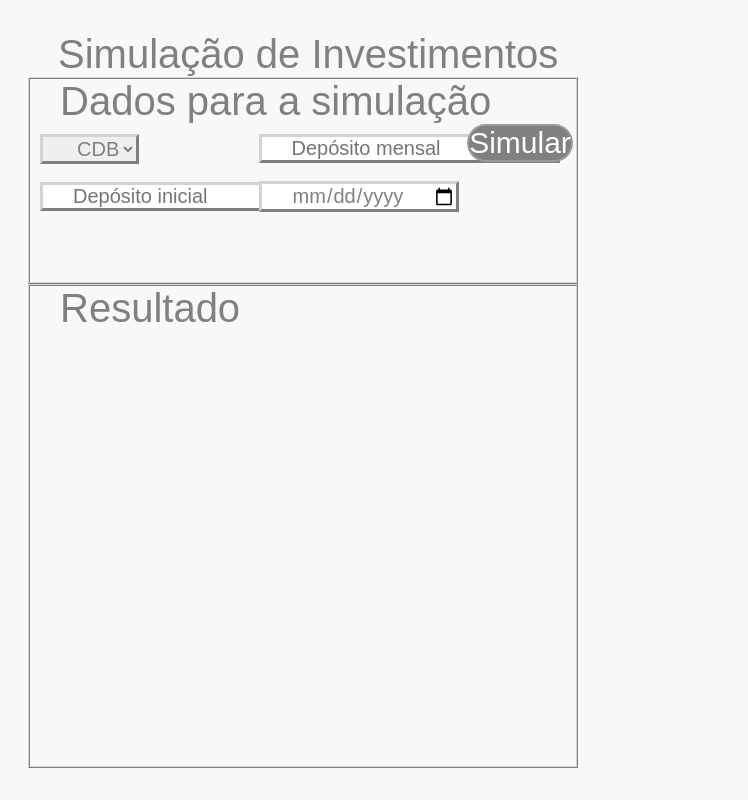
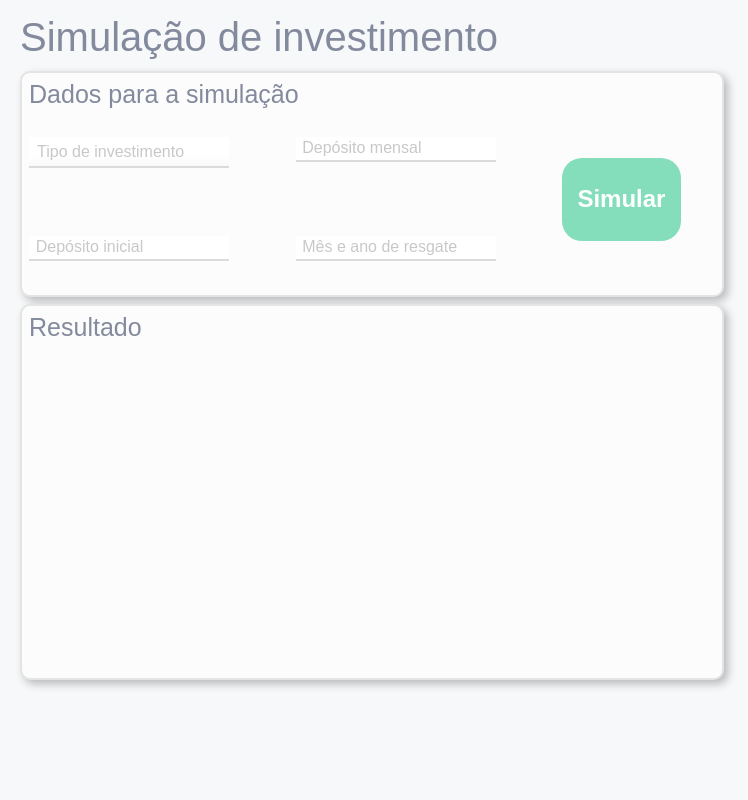
Before and after one commit to GuilhermeG-L/InvestApp, an Electron app: page pages/Investimentos/investimentos.html in a window 800 px wide. Shown: the full height of the page, 52-800 px from the left. Drawn offline with Linux system fonts and the light colour scheme.

Commit message:
Investimentos

```diff
--- a/pages/Investimentos/investimentos.html
+++ b/pages/Investimentos/investimentos.html
@@ -7,38 +7,38 @@
     <link rel="stylesheet" href="../../styles/fontes.css">
     <link rel="stylesheet" href="../../styles/de ElementosJS/menuLateral.css">
     <link rel="stylesheet" href="../../styles/de paginas/invest.css">
-    <title>Investimentos</title>
+    <title>Investimentos - Ambiente de teste</title>
 </head>
 <body>
 	<script src = "../../functions/de Interface/menuLateral.js"></script>
-	<div class="principal">
-	<h1>Simulação de Investimentos</h1>
+	<div class="conteudo">
+		<p class="tit-pagina">Simulação de investimento</p>
 		<div class="dados">
-			<h3>Dados para a simulação</h3>
-			<div class="OpcoesEsquerda">
-				<select id="opcoes">
+			<p class="tit-container-dados">Dados para a simulação</p>
+			<div class="insercao-dados">
+				<section class="coluna-esquerda">
+					<select name="tipoInvest" id = "tipoInvest">
+						<option id = "option-default" value="default">Tipo de investimento</option>
 						<option value="cdb">CDB</option>
 						<option value="lci">LCI</option>
 						<option value="lca">LCA</option>
 						<option value="cri">CRI</option>
 						<option value="cra">CRA</option>
 					</select>
-				<br><br>
-		 		<input type="text" id="depinic" placeholder="Depósito inicial"><br><br>
-			</div>
-			<div class="OpcoesDireita">
-		 		<input type="text" id="depmen" placeholder="Depósito mensal"><br><br>
-				<input type="date" id="resgate" placeholder="Mês/Ano de resgate"><br><br>
-			</div>
-			<div class="OpcoesBotao">
-		 		<button class = "btnSimular">
-                    		<p>Simular</p>
-                		</button>
-				<br><br>
+					<input type="number" class="input-dados" id = "deposito-inicial" placeholder="Depósito inicial" />
+				</section>
+				<section class="coluna-direita">
+					<input type="number" class="input-dados" id="deposito-mensal" placeholder="Depósito mensal"/>
+					<input type="text" class="input-dados" id="mes-resgate" placeholder="Mês e ano de resgate"/>
+				</section>
+				<button class = "btn-simula">Simular</button>
 			</div>
 		</div>
-		<div class="grafico">
-			<h3>Resultado</h3>
+		<div class="resultado">
+			<p class="tit-container-dados">Resultado</p>
+			<div class="area-grafico">
+				<!-- Inserção do gráfico -->
+			</div>
 		</div>
 	</div>
 </body>
--- a/styles/de paginas/invest.css
+++ b/styles/de paginas/invest.css
@@ -4,73 +4,154 @@ body{
     background-color: #F6F8FA;
 }
 
-.principal{
+.conteudo{
     flex:1;
     background-color: transparent;
-    	display: flex;
-	flex-direction: column;
-    	padding:  4%;
+    padding:  3%;
+
+    /* border: 1px solid red; */
 }
 
-.dados, .grafico{
-  	border: 2px ridge LightGray;
-	width: 80%;
+.tit-pagina{
+	font-family: 'Montserrat', sans-serif;
+	font-style: normal;
+	font-weight: 500;
+	font-size: 40px;
+	line-height: 26px;
+	/* or 42% */
+
+	display: flex;
+	align-items: center;
+
+	color: #848A9D;
 }
 
 .dados{
-	height:30%
+	width: 100%;
+	height: 30%;
+
+	background: #FCFCFC;
+	border: 2px solid rgba(193, 193, 193, 0.42);
+	box-shadow: 4px 4px 8px rgba(0, 0, 0, 0.25);
+	border-radius: 10px;
+	margin-top: 3%;
+	padding: 1%;
 }
 
-.grafico{
-	height:70%
+.tit-container-dados{
+	font-family: 'Montserrat', sans-serif;
+	font-style: normal;
+	font-weight: 500;
+	font-size: 25px;
+
+	display: flex;
+	align-items: center;
+	text-align: center;
+
+	color: #848A9D;
 }
 
-.OpcoesEsquerda, .OpcoesDireita {
-  	width: 40%;
-	float: left;
-  	padding: 10px;
+.insercao-dados{
+	margin-top: 1%;
+	/* border: 1px solid red; */
+	display: flex;
+	width: 100%;
+	height: 80%;
+	justify-content: space-between;
+	align-items: center;
 }
 
-.OpcoesBotao {
-  	width: 20%;
-	float: right;
-	padding-bottom: 50px;
+.coluna-esquerda, .coluna-direita{
+	/* border: 1px solid yellow; */
+	width: 45%;
+	height: 75%;
+	display: flex;
+	flex-direction: column;
+	align-items: flex-start;
+	justify-content: space-between;
+}
+
+select {
+	appearance: none;
+	background-color: transparent;
+	border: none;
+	padding: 0 1em 0 0.5em;
+	margin: 0;
+	width: 100%;
+	font-family: 'Montserrat', sans-serif;
+	font-size: 1rem;
 
 }
 
-.dados:after {
-  	content: "";
-  	display: table;
-  	clear: both;
+select::-ms-expand {
+	display: none;
 }
 
-h1, h3{
-    	font-family: 'Montserrat', sans-serif;
-	color: Gray;
-    	font-style: normal;
-    	font-weight: 400;
-    	font-size: 40px;
-	padding-left: 30px;
+select {
+	outline: none;
 }
 
-input, select{
+#tipoInvest{
+	width: 75%;
+	height: 25%;
+	border-bottom: 2px solid #DBDBDB;
+	cursor: pointer;
+	background-color: #fff;
+	background-image: linear-gradient(to top, #f9f9f9, #fff 33%);
+
 	font-family: 'Montserrat', sans-serif;
-	color: Gray;
 	font-style: normal;
-    	font-size: 20px;
-	padding-left: 30px;
-	border: 3px outset LightGray;
+	font-weight: 500;
+
+	color: #C8C8C8;
 }
 
-.btnSimular{
-	background: Gray;
-    	box-sizing: border-box;
-    	border: 2px solid rgba(193, 193, 193, 0.42);
-    	border-radius: 100px;
-	height: 30%;
+
+.input-dados{
+	height: 20%;
+	width: 75%;
+	border: none;
+	border-bottom: 2px solid #DBDBDB;
+	padding: 0 1em 0 0.5em;
+}
+
+.input-dados::placeholder{
 	font-family: 'Montserrat', sans-serif;
 	font-style: normal;
-    	font-size: 30px;
-	align-items: center;
+	font-weight: 500;
+	font-size: 1rem;
+	color: #C8C8C8;
+}
+
+.btn-simula{
+	width: 20%;
+	height: 50%;
+	margin-right: 5%;
+
+	background: var(--cor5);
+	border-radius: 20px;
+	border: none;
+
+	font-family: 'Montserrat', sans-serif;
+	font-style: normal;
+	font-weight: 600;
+	font-size: 1.5rem;
+	text-align: center;
+
 	color: #FFFFFF;
+	cursor: pointer;
 }
+
+.resultado{
+	width: 100%;
+	height: 50%;
+	margin-top: 1%;
+	padding: 1%;
+
+	background: #FCFCFC;
+	border: 2px solid rgba(193, 193, 193, 0.42);
+	box-shadow: 4px 4px 8px rgba(0, 0, 0, 0.25);
+	border-radius: 10px;
+
+
+}
```
Lines whose indentation alone changed are shown as unchanged.
